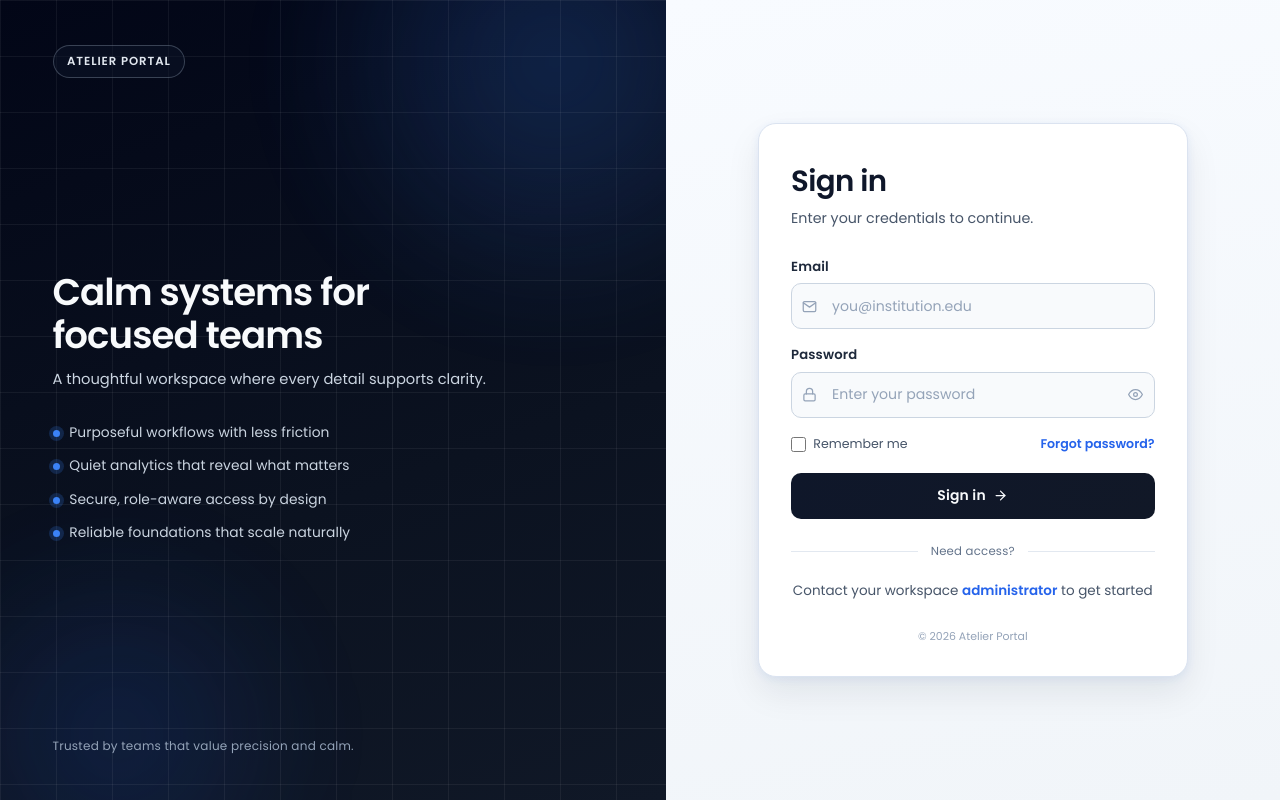
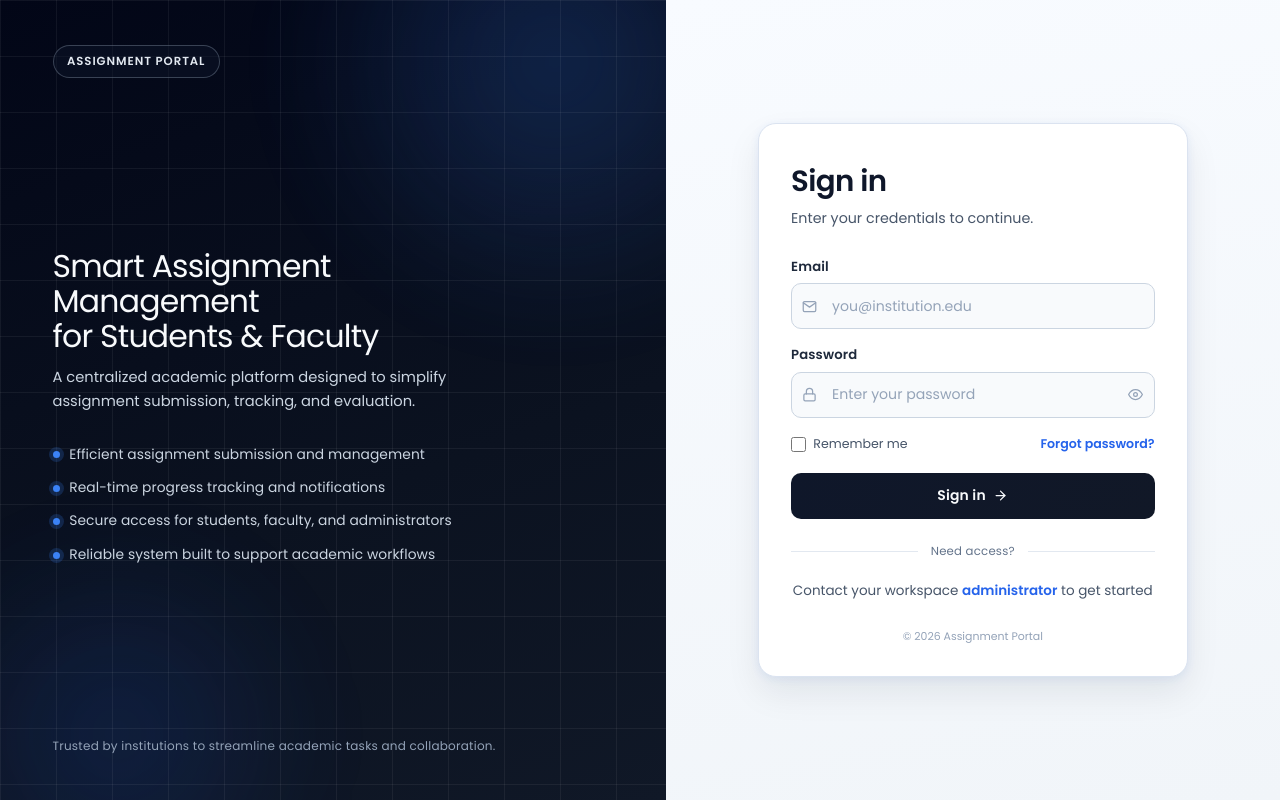
Before and after one commit to codewithsharu/lms-2026, a React app in the folder frontend/: page /login in a window 1280 px wide. Built offline with nearby package versions, Linux system fonts and the light colour scheme; no server answers; the HTML template or start-up script is replaced by a standard one.

Commit message:
login ui

```diff
--- a/frontend/src/pages/Login.jsx
+++ b/frontend/src/pages/Login.jsx
@@ -57,36 +57,38 @@ const Login = () => {
 
         {/* Top — Logo */}
         <div className="login-brand-top">
-          <p className="login-wordmark">Atelier Portal</p>
+          <p className="login-wordmark">Assignment Portal</p>
         </div>
 
         {/* Center — Headline + Features */}
         <div className="login-brand-center">
-          <h1>Calm systems for focused teams</h1>
-          <p className="login-brand-tagline">A thoughtful workspace where every detail supports clarity.</p>
+          <h1 style={{ fontWeight: 400, lineHeight: 1.1, fontSize: '2.1rem', maxWidth: 420 }}>
+            Smart Assignment Management<br />for Students & Faculty
+          </h1>
+          <p className="login-brand-tagline">A centralized academic platform designed to simplify assignment submission, tracking, and evaluation.</p>
 
           <div className="login-features">
             <div className="login-feature">
               <div className="login-feature-dot" />
-              <span>Purposeful workflows with less friction</span>
+              <span>Efficient assignment submission and management</span>
             </div>
             <div className="login-feature">
               <div className="login-feature-dot" />
-              <span>Quiet analytics that reveal what matters</span>
+              <span>Real-time progress tracking and notifications</span>
             </div>
             <div className="login-feature">
               <div className="login-feature-dot" />
-              <span>Secure, role-aware access by design</span>
+              <span>Secure access for students, faculty, and administrators</span>
             </div>
             <div className="login-feature">
               <div className="login-feature-dot" />
-              <span>Reliable foundations that scale naturally</span>
+              <span>Reliable system built to support academic workflows</span>
             </div>
           </div>
         </div>
 
         <div className="login-brand-bottom">
-          <p className="login-trust-line">Trusted by teams that value precision and calm.</p>
+          <p className="login-trust-line">Trusted by institutions to streamline academic tasks and collaboration.</p>
         </div>
       </div>
 
@@ -189,7 +191,7 @@ const Login = () => {
             </p>
           </div>
 
-          <p className="login-copyright">© 2026 Atelier Portal</p>
+          <p className="login-copyright">© 2026 Assignment Portal</p>
         </div>
       </div>
     </div>
```
